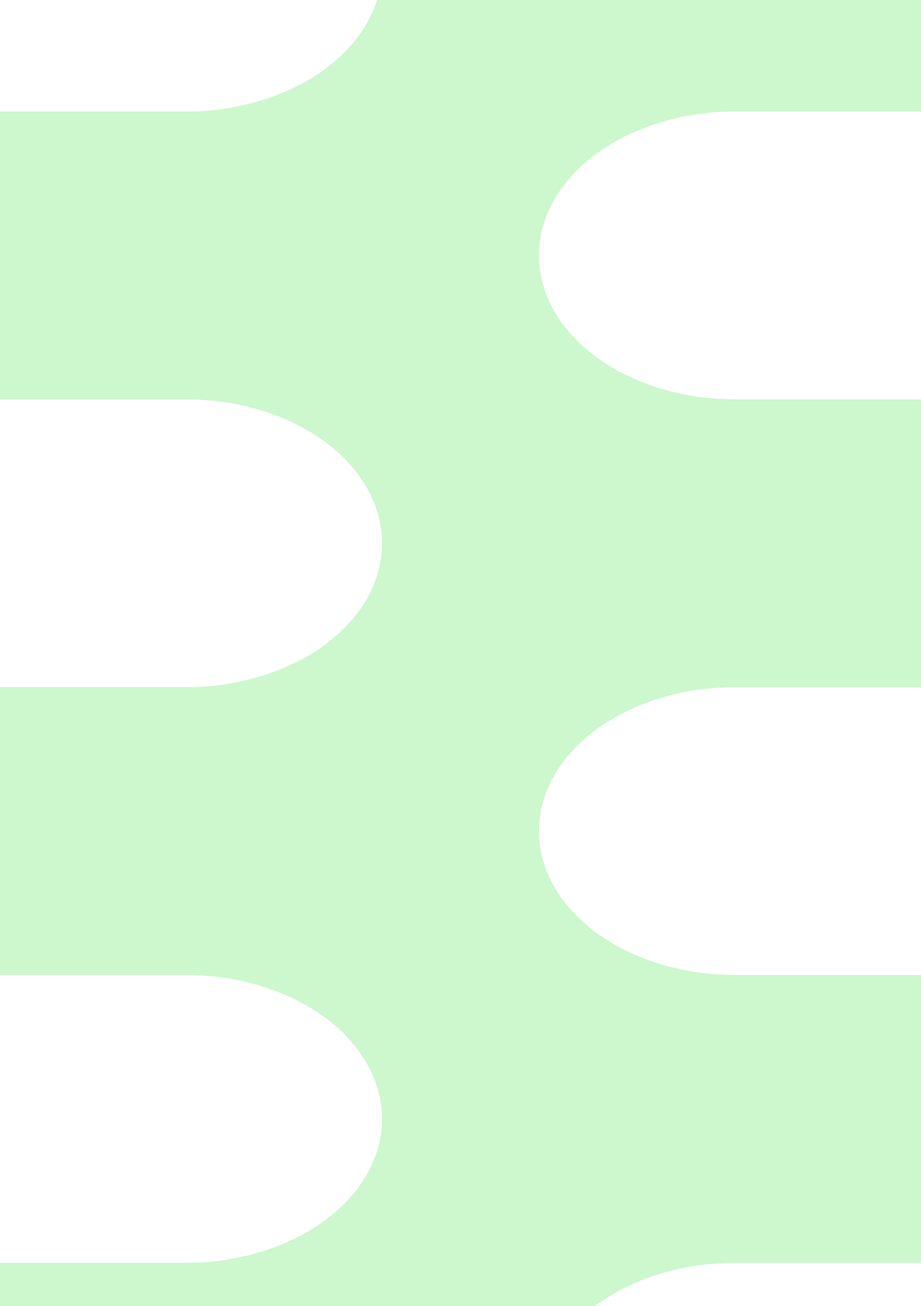
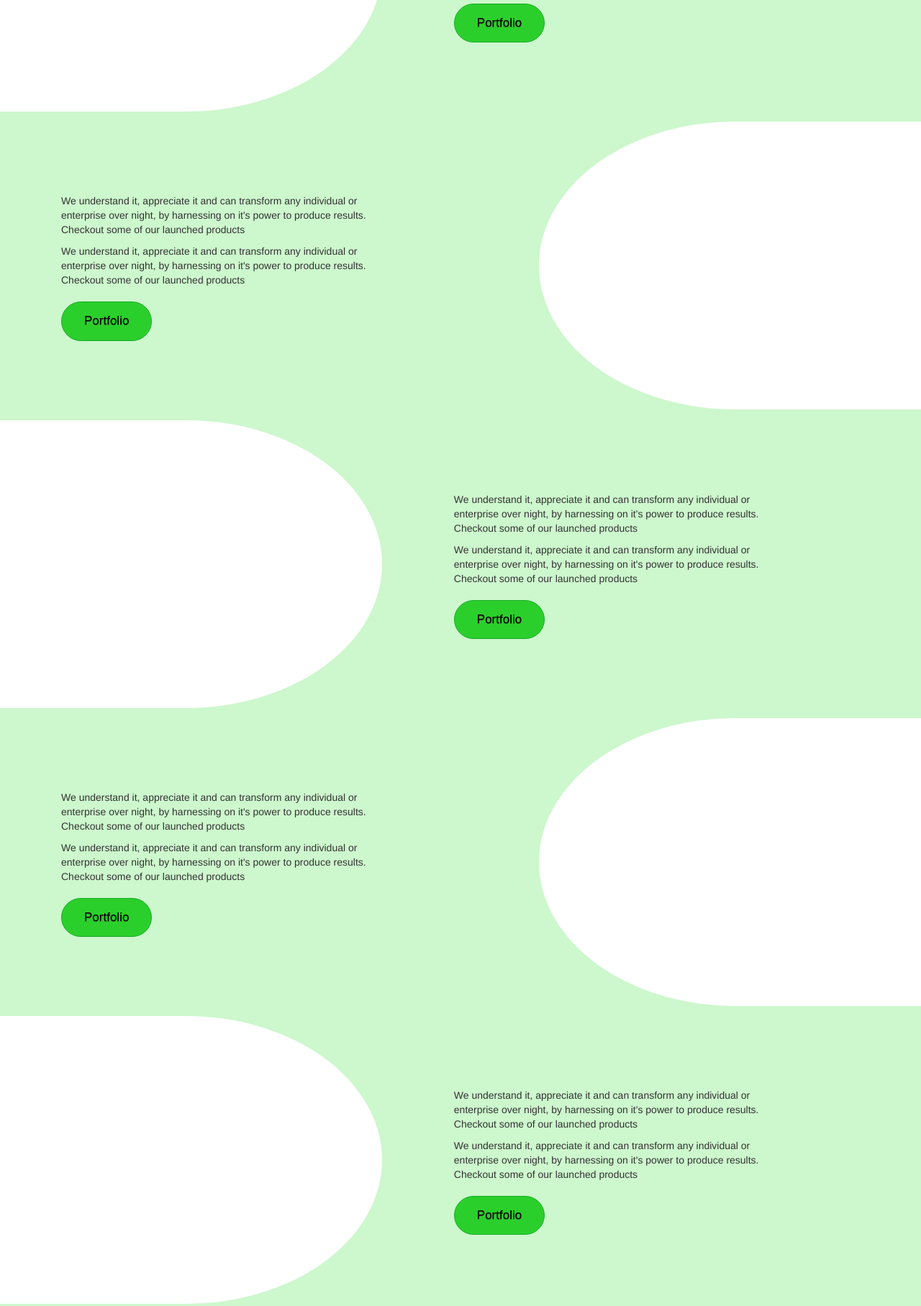
Before and after one commit to Giftea/raddr, a plain HTML site: page services.html in a window 1280 px wide. Shown: the part 985-2800 px from the top of the page at 72% size. Drawn offline with Linux system fonts and the light colour scheme.

Commit message:
services

```diff
--- a/css/styles.css
+++ b/css/styles.css
@@ -443,3 +443,12 @@ MAIN
   border-top-left-radius: 50%;
   border-bottom-left-radius: 50%;
 }
+
+.services-text{
+  padding: 10rem;
+}
+
+.services-footer{
+  margin-top: 0;
+
+}
--- a/services.html
+++ b/services.html
@@ -97,32 +97,129 @@
     <section id="services-main">
       <div class="row">
         <div class="col-md-5 curved-div-left"></div>
-        <div class="col-md-6"></div>
+        <div class="col-md-6 services-text">
+          <p>
+            We understand it, appreciate it and can transform any individual
+            or enterprise over night, by harnessing on it's power to produce
+            results. Checkout some of our launched products
+          </p>
+          <p>
+            We understand it, appreciate it and can transform any individual
+            or enterprise over night, by harnessing on it's power to produce
+            results. Checkout some of our launched products
+          </p>
+          <button class="btn">Portfolio</button>
+        </div>
       </div>
       <div class="row">
-        <div class="col-md-6"></div>
+        <div class="col-md-6 services-text">
+          <p>
+            We understand it, appreciate it and can transform any individual
+            or enterprise over night, by harnessing on it's power to produce
+            results. Checkout some of our launched products
+          </p>
+          <p>
+            We understand it, appreciate it and can transform any individual
+            or enterprise over night, by harnessing on it's power to produce
+            results. Checkout some of our launched products
+          </p>
+          <button class="btn">Portfolio</button>
+        </div>
         <div class="col-md-5 curved-div-right col-md-offset-1"></div>
 
       </div>
       <div class="row">
         <div class="col-md-5 curved-div-left"></div>
-        <div class="col-md-6"></div>
+        <div class="col-md-6 services-text">
+          <p>
+            We understand it, appreciate it and can transform any individual
+            or enterprise over night, by harnessing on it's power to produce
+            results. Checkout some of our launched products
+          </p>
+          <p>
+            We understand it, appreciate it and can transform any individual
+            or enterprise over night, by harnessing on it's power to produce
+            results. Checkout some of our launched products
+          </p>
+          <button class="btn">Portfolio</button>
+        </div>
       </div>
       <div class="row">
-        <div class="col-md-6"></div>
+        <div class="col-md-6 services-text">
+          <p>
+            We understand it, appreciate it and can transform any individual
+            or enterprise over night, by harnessing on it's power to produce
+            results. Checkout some of our launched products
+          </p>
+          <p>
+            We understand it, appreciate it and can transform any individual
+            or enterprise over night, by harnessing on it's power to produce
+            results. Checkout some of our launched products
+          </p>
+          <button class="btn">Portfolio</button>
+        </div>
         <div class="col-md-5 curved-div-right col-md-offset-1"></div>
 
       </div>
       <div class="row">
         <div class="col-md-5 curved-div-left"></div>
-        <div class="col-md-6"></div>
+        <div class="col-md-6 services-text">
+          <p>
+            We understand it, appreciate it and can transform any individual
+            or enterprise over night, by harnessing on it's power to produce
+            results. Checkout some of our launched products
+          </p>
+          <p>
+            We understand it, appreciate it and can transform any individual
+            or enterprise over night, by harnessing on it's power to produce
+            results. Checkout some of our launched products
+          </p>
+          <button class="btn">Portfolio</button>
+        </div>
       </div>
       <div class="row">
-        <div class="col-md-6"></div>
+        <div class="col-md-6 services-text">
+          <p>
+            We understand it, appreciate it and can transform any individual
+            or enterprise over night, by harnessing on it's power to produce
+            results. Checkout some of our launched products
+          </p>
+          <p>
+            We understand it, appreciate it and can transform any individual
+            or enterprise over night, by harnessing on it's power to produce
+            results. Checkout some of our launched products
+          </p>
+          <button class="btn">Portfolio</button>
+        </div>
         <div class="col-md-5 curved-div-right col-md-offset-1"></div>
 
       </div>
+      <div class="row">
+        <div class="col-md-5 curved-div-left"></div>
+        <div class="col-md-6 services-text">
+          <p>
+            We understand it, appreciate it and can transform any individual
+            or enterprise over night, by harnessing on it's power to produce
+            results. Checkout some of our launched products
+          </p>
+          <p>
+            We understand it, appreciate it and can transform any individual
+            or enterprise over night, by harnessing on it's power to produce
+            results. Checkout some of our launched products
+          </p>
+          <button class="btn">Portfolio</button>
+        </div>
+      </div>
+
     </section>
+    <footer class="services-footer">
+      <div class="bottom-footer">
+          <div><h3>LOGO</h3></div>
+          <div><h3>Icons</h3></div>
+          <div><h3>LOGO</h3></div>
+          <div><h3>Icons</h3></div>
+      </div>
+  </footer>
 
     <!-- Javascript =============================-->
     <script src="js/jquery.js"></script>
```
